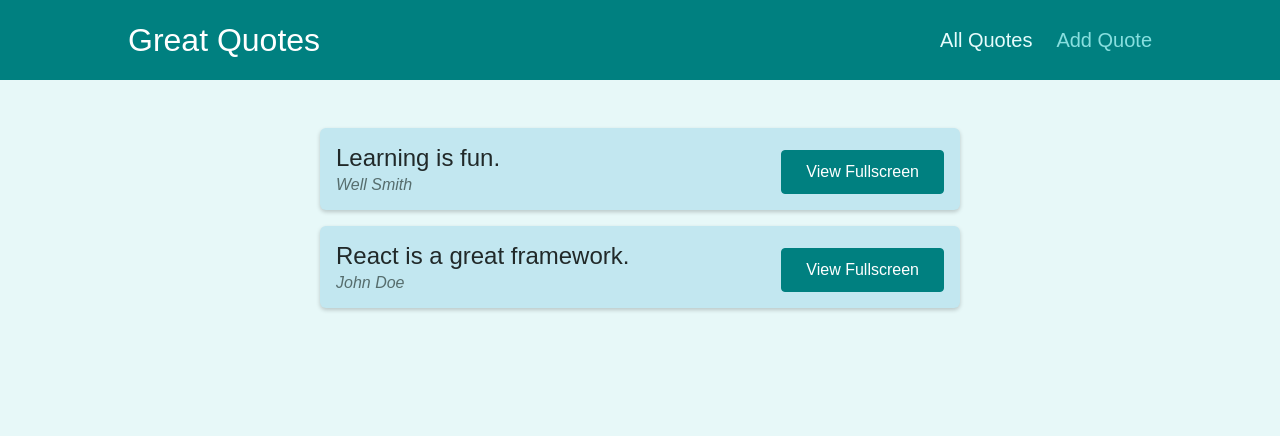
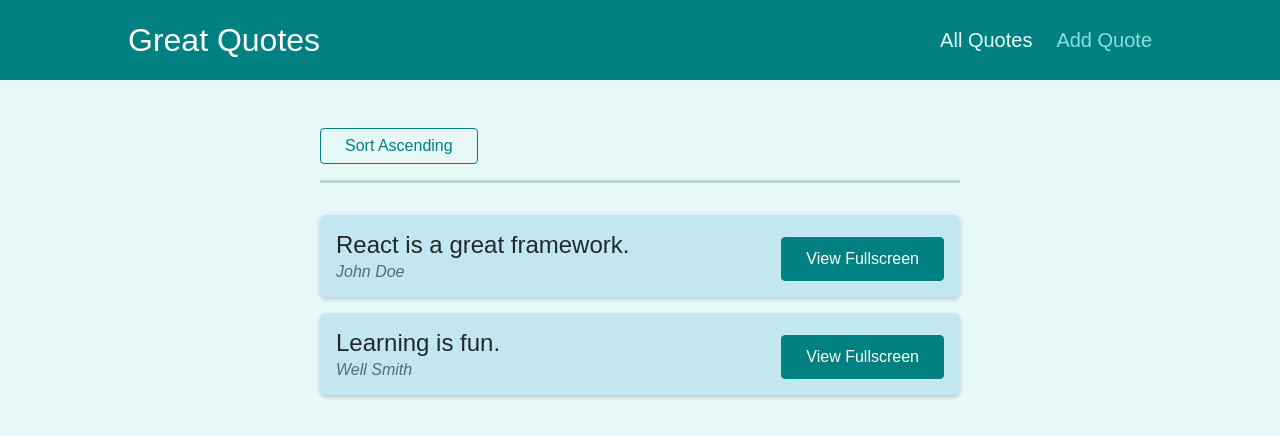
Before and after one commit to K-Mo2/Quote-Web-App, a React (Create React App) app: page /quotes in a window 1280 px wide. Shown: the top 436 px of the page. Built offline with nearby package versions, Linux system fonts and the light colour scheme.

Commit message:
Adding a sorting feature to the quotes list

```diff
--- a/src/components/quotes/QuoteList.js
+++ b/src/components/quotes/QuoteList.js
@@ -1,13 +1,41 @@
-import { Fragment } from 'react';
+import { Fragment } from "react";
+import { useLocation, useHistory } from "react-router-dom";
+import QuoteItem from "./QuoteItem";
+import classes from "./QuoteList.module.css";
 
-import QuoteItem from './QuoteItem';
-import classes from './QuoteList.module.css';
+const sortQuotes = (quotes, ascending) => {
+  return quotes.sort((quoteA, quoteB) => {
+    if (ascending) {
+      return quoteA.id > quoteB.id ? 1 : -1;
+    } else {
+      return quoteA.id < quoteB.id ? 1 : -1;
+    }
+  });
+};
 
 const QuoteList = (props) => {
+  const history = useHistory();
+  const location = useLocation();
+
+  const queryParams = new URLSearchParams(location.search);
+
+  const isSortingAscending = queryParams.get("sort") === "asc";
+
+  const sortedQuotes = sortQuotes(props.quotes, isSortingAscending);
+
+  const changeSortHandler = function () {
+    history.push("/quotes?sort=" + (isSortingAscending ? "desc" : "asc"));
+  };
+
   return (
     <Fragment>
+      <div className={classes.sorting}>
+        <button onClick={changeSortHandler}>
+          Sort {isSortingAscending ? "Descending" : "Ascending"}
+        </button>
+      </div>
       <ul className={classes.list}>
-        {props.quotes.map((quote) => (
+        {sortedQuotes.map((quote) => (
           <QuoteItem
             key={quote.id}
             id={quote.id}
```
Also changed, not shown: 1 other file (tests, documents, lock files or other folders).
